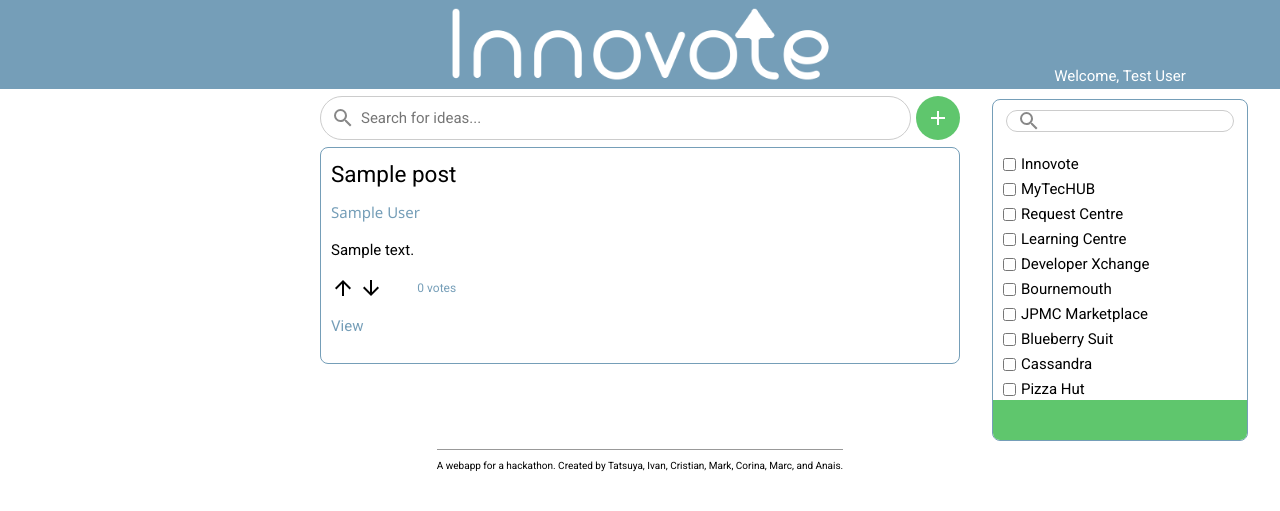
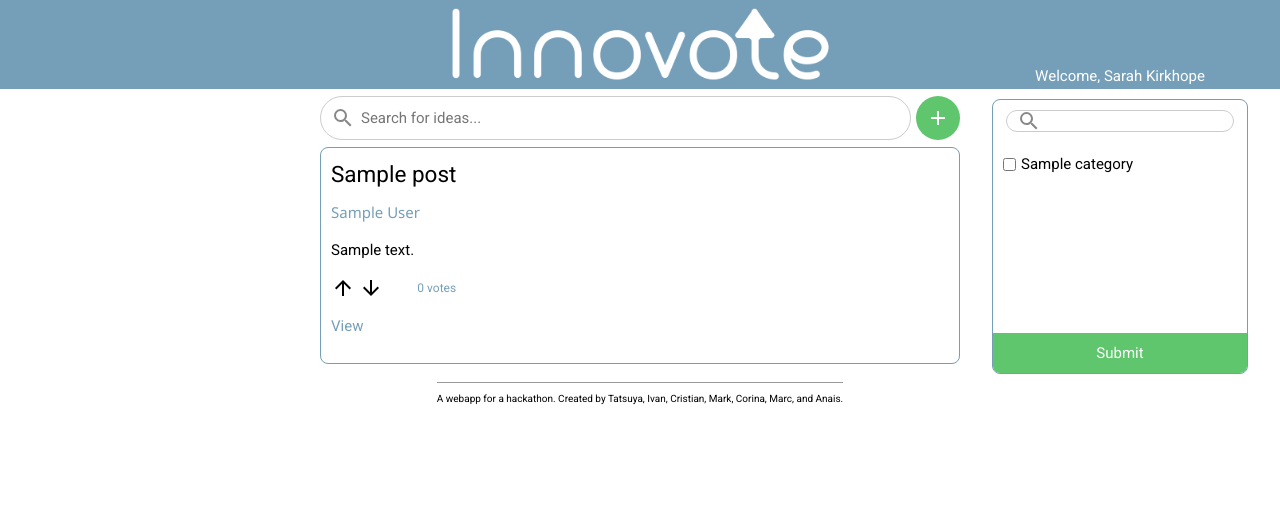
Before and after one commit to mkerr94/Corporate-Hackathon, a Flask app: page / in a window 1280 px wide. Shown: the top 511 px of the page. Run offline with Flask 2, Linux system fonts and the light colour scheme; tables that the repository leaves empty hold one stand-in row (values such as "Sample post").

Commit message:
Index is almost fully done, create_post too.

```diff
--- a/app/myModule/controllers.py
+++ b/app/myModule/controllers.py
@@ -4,26 +4,33 @@ from app.myModule.models import Comment, Vote, Post, Category
 from app import db
 
 myModule = Blueprint('myModule', __name__)
-user = 'Test User'
+userlist = ["Bob Murray", "John Madden", "Sarah Kirkhope", "Geoff Freeman", "Jenny Hawlith", "Karina White"]
+user = 0
 
 @myModule.route('/')
 @myModule.route('/index')
 def index():
-    posts = Post.query.order_by(Post.upvotes - Post.downvotes).all()
+    posts = Post.query.order_by(Post.upvotes - Post.downvotes).limit(6).all()
     categories = Category.query.order_by(Category.id).limit(10).all()
-    # print("---------------" +str(posts))
-    return render_template('index.html.j2', title='Home', user=user, posts=posts, categories=categories)
+    return render_template('index.html.j2', title='Home', user=userlist[user], posts=posts, categories=categories)
 
 @myModule.route('/post')
 def post():
     id = request.args.get('id')
     post = Post.query.filter_by(id=id).first()
-    return render_template('post.html.j2', post=post)
-
+    return render_template('post.html.j2', user=userlist[user], post=post)
 
 @myModule.route('/create')
 def create():
-    return render_template('create_post.html.j2')
+    return render_template('create_post.html.j2', user=userlist[user])
+
+@myModule.route('/changeUser') # Super secret dev thing!
+def changeUser():
+    from random import randint
+    random_user = randint(0, len(userlist) - 1)
+    global user
+    user = random_user
+    return redirect(url_for('.index'))
 
 @myModule.route('/searchPost')
 def searchPost():
@@ -71,12 +78,26 @@ def searchByCategory():
 def createPost():
     post = Post(timestamp=datetime.datetime.now(),
                 title=request.form['title'],
-                author=user,
+                author=userlist[user],
                 description=request.form['description'],
                 upvotes=0,
                 downvotes=0)
     addToDB(post)
+
+    cat_list = parseCategories(request.form['categories'])
+    for cat in cat_list:
+        category = Category(name=cat,
+                            post_id=post.id)
+        addToDB(category)
+
     return redirect(url_for('.index'))
+
+def parseCategories(list_string):
+    # Assume proper input validation is accomplished.
+    cat_list = list_string.split(',')
+    for i in range(0, len(cat_list)):
+        cat_list[i] = cat_list[i].strip() # Trim whitespaces
+    return cat_list
 
 @myModule.route('/postComment', methods = ['POST'])
 def postComment():
--- a/app/static/css/base.css
+++ b/app/static/css/base.css
@@ -49,6 +49,10 @@ body {
     color: white;
 }
 
+.login:link {
+    text-decoration: none;
+}
+
 /* Main content */
 .content {
     grid-area: content;
--- a/app/static/css/index.css
+++ b/app/static/css/index.css
@@ -152,6 +152,7 @@ label {
         "search"
         "categories"
         "submit";
+    grid-gap: 10px;
 
     height: 100%;
 }
@@ -169,7 +170,6 @@ label {
     grid-area: categories;
 
     height: 100%;
-    margin-top: 10px;
 
     overflow-y: scroll;
 }
@@ -194,6 +194,8 @@ label {
 
     background-color: var(--accept-color);
     border: none;
+
+    color: white;
 }
 
 @media screen and (max-width: 800px) {
--- a/app/templates/index.html.j2
+++ b/app/templates/index.html.j2
@@ -41,18 +41,11 @@
     <div class='filters'> <!-- For hiding -->
       <input class='search' id='cat' type='text' name='search'>
       <div class='categories'>
-        <label><input class='category-checkbox' type='checkbox' name={{ 'cat_id1' }} />{{ 'Innovote' }}</label>
-        <label><input class='category-checkbox' type='checkbox' name={{ 'cat_id2' }} />{{ 'MyTecHUB' }}</label>
-        <label><input class='category-checkbox' type='checkbox' name={{ 'cat_id3' }} />{{ 'Request Centre' }}</label>
-        <label><input class='category-checkbox' type='checkbox' name={{ 'cat_id4' }} />{{ 'Learning Centre' }}</label>
-        <label><input class='category-checkbox' type='checkbox' name={{ 'cat_id5' }} />{{ 'Developer Xchange' }}</label>
-        <label><input class='category-checkbox' type='checkbox' name={{ 'cat_id6' }} />{{ 'Bournemouth' }}</label>
-        <label><input class='category-checkbox' type='checkbox' name={{ 'cat_id7' }} />{{ 'JPMC Marketplace' }}</label>
-        <label><input class='category-checkbox' type='checkbox' name={{ 'cat_id8' }} />{{ 'Blueberry Suit' }}</label>
-        <label><input class='category-checkbox' type='checkbox' name={{ 'cat_id9' }} />{{ 'Cassandra' }}</label>
-        <label><input class='category-checkbox' type='checkbox' name={{ 'cat_id0' }} />{{ 'Pizza Hut' }}</label>
+        {% for category in categories %}
+        <label><input class='category-checkbox' type='checkbox' name={{ category.id }} />{{ category.name }}</label>
+        {% endfor %}
       </div>
-      <button class='submit'>
+      <button class='submit'>Submit</button>
     </div>
   </div>
 
--- a/app/templates/layout/base.html.j2
+++ b/app/templates/layout/base.html.j2
@@ -12,7 +12,7 @@
 
       <a class='logo' href={{ url_for('.index') }}><img class='logo-image' src={{ url_for('static', filename='images/logo.png') }}></a>
 
-      <p class='login'>Welcome, {{ user }}</p>
+      <a class='login' href={{ url_for('.changeUser') }}>Welcome, {{ user }}</a>
 
       {% block content %}{% endblock %}
 
```
Also changed, not shown: app/static/css/create-post.css (+9 -2 lines), app/templates/create_post.html.j2 (+11 -11 lines), app.db.
